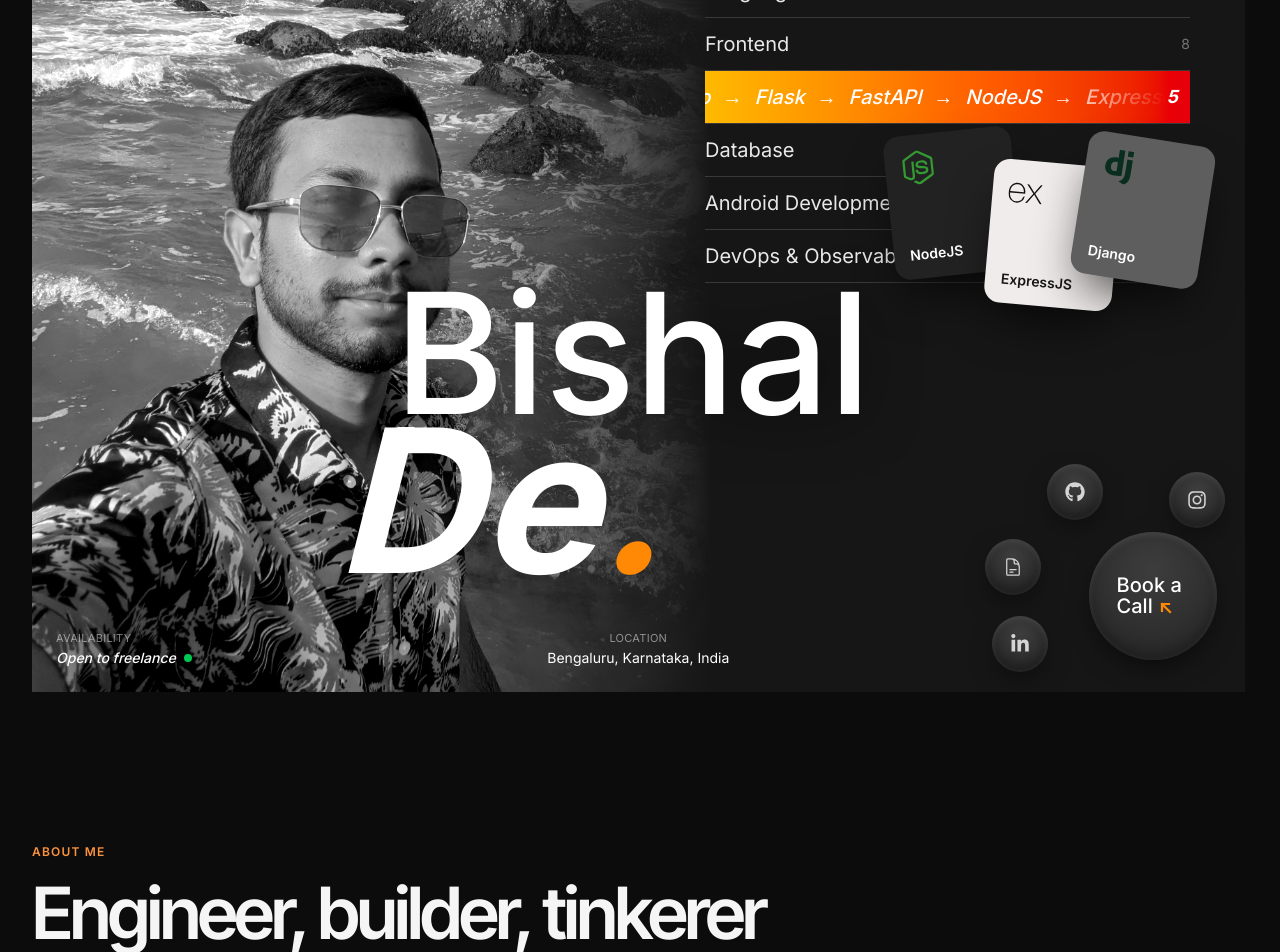
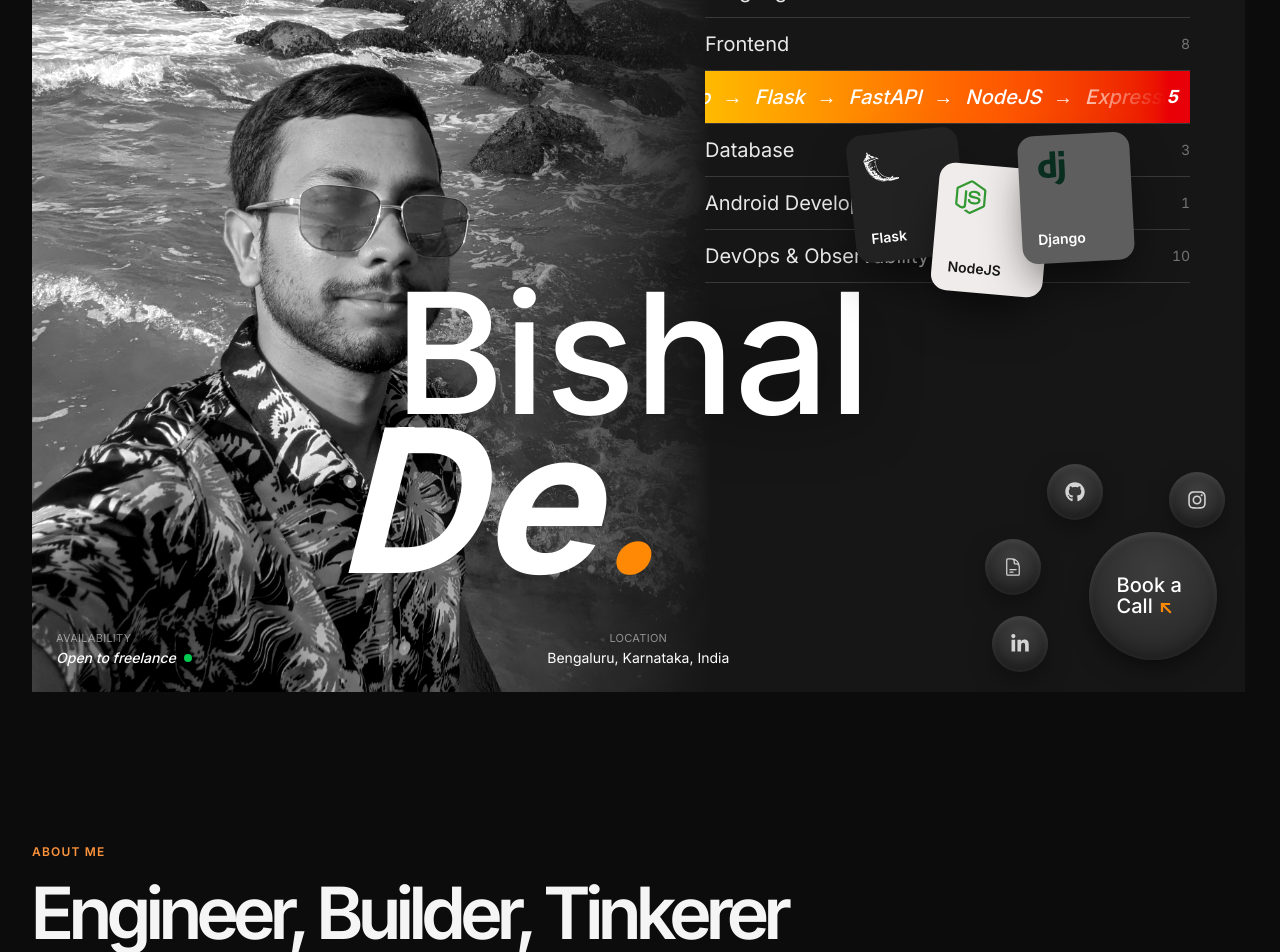
Before and after one commit to bishalde/bishalde.github.io, a Next.js app: page / in a window 1280 px wide. Shown: the part 280-1232 px from the top of the page. Built offline with nearby package versions, Linux system fonts and the light colour scheme.

Commit message:
Pin Node 24.x, expand hero stack tiles, polish About section
- Set engines.node to 24.x (Vercel no longer supports 18.x)
- Hero floating cards: add Next.js/React/HTML/CSS, Flask, ClickHouse,
  OpenTelemetry tiles
- About: capitalize title, reverse roles list order

```diff
--- a/app/components/TechIcon.jsx
+++ b/app/components/TechIcon.jsx
@@ -27,6 +27,8 @@ import {
   SiDatadog,
   SiPrometheus,
   SiGrafana,
+  SiClickhouse,
+  SiOpentelemetry,
 } from "react-icons/si";
 import { FaAws } from "react-icons/fa6";
 
@@ -50,6 +52,7 @@ export const iconMap = {
   "FastAPI": { icon: SiFastapi, color: "#009688" },
   "MySQL": { icon: SiMysql, color: "#4479A1" },
   "MongoDB": { icon: SiMongodb, color: "#47A248" },
+  "ClickHouse": { icon: SiClickhouse, color: "#FFCC01" },
   "React Native": { icon: SiReact, color: "#61DAFB" },
   "AWS": { icon: FaAws, color: "#FF9900" },
   "Docker": { icon: SiDocker, color: "#2496ED" },
@@ -60,6 +63,7 @@ export const iconMap = {
   "Datadog": { icon: SiDatadog, color: "#632CA6" },
   "Prometheus": { icon: SiPrometheus, color: "#E6522C" },
   "Grafana Stack": { icon: SiGrafana, color: "#F46800" },
+  "OpenTelemetry": { icon: SiOpentelemetry, color: "#F5A800" },
 };
 
 export default function TechIcon({ name, size = 20, showLabel = true, className = "" }) {
--- a/app/data.js
+++ b/app/data.js
@@ -48,7 +48,7 @@ export const profile = {
       "SvelteKit",
     ],
     Backend: ["NodeJS", "ExpressJS", "Django", "Flask", "FastAPI"],
-    Database: ["MySQL", "MongoDB"],
+    Database: ["ClickHouse", "MySQL", "MongoDB"],
     "Android Development": ["React Native"],
     "DevOps & Observability": [
       "AWS",
@@ -60,6 +60,7 @@ export const profile = {
       "Datadog",
       "Prometheus",
       "Grafana Stack",
+      "OpenTelemetry",
     ],
   },
   experience: [
--- a/app/sections/About.jsx
+++ b/app/sections/About.jsx
@@ -48,7 +48,7 @@ export default function About() {
   const isInView = useInView(ref, { once: true, margin: "-100px" });
 
   return (
-    <Section id="about" eyebrow="About Me" title="Engineer, builder, tinkerer">
+    <Section id="about" eyebrow="About Me" title="Engineer, Builder, Tinkerer">
       <div ref={ref} className="grid gap-16 lg:grid-cols-[1.4fr_1fr] lg:gap-24">
         <div>
           <motion.p
@@ -81,7 +81,7 @@ export default function About() {
             transition={{ duration: 0.8, delay: 0.3 }}
             className="mt-10 divide-y divide-white/10 border-y border-white/10"
           >
-            {profile.roles.map((role, i) => (
+            {[...profile.roles].reverse().map((role, i) => (
               <li key={role} className="group flex items-center justify-between py-3.5">
                 <span className="text-lg text-white/85 transition-colors group-hover:text-white">{role}</span>
                 <span className="text-xs tabular-nums text-white/30">{String(i + 1).padStart(2, "0")}</span>
--- a/app/sections/Hero.jsx
+++ b/app/sections/Hero.jsx
@@ -12,6 +12,14 @@ import { profile } from "../data";
 const ease = [0.16, 1, 0.3, 1];
 
 const categories = Object.entries(profile.skills).map(([name, items]) => ({ name, items }));
+
+// Tech shown as floating cards when a category is active (defaults to its first three).
+const featured = {
+  Frontend: ["NextJS", "ReactJS", "HTML", "CSS"],
+  Backend: ["Flask", "NodeJS", "Django"],
+  Database: ["ClickHouse", "MySQL", "MongoDB"],
+  "DevOps & Observability": ["AWS", "Kubernetes", "Grafana Stack", "OpenTelemetry"],
+};
 const totalSkills = categories.reduce((sum, c) => sum + c.items.length, 0);
 
 const companies = profile.experience.map((job) => job.company).slice(0, 3);
@@ -64,19 +72,21 @@ function StackRow({ category, active, onEnter }) {
 
 const cardLayout = [
   { rot: -6, x: "0%", y: "0%", bg: "bg-[#222]", light: false },
-  { rot: 5, x: "33%", y: "18%", bg: "bg-[#f1ecec]", light: true },
-  { rot: 9, x: "63%", y: "4%", bg: "bg-[#5e5e5e]", light: false },
+  { rot: 5, x: "25%", y: "20%", bg: "bg-[#f1ecec]", light: true },
+  { rot: -3, x: "50%", y: "2%", bg: "bg-[#5e5e5e]", light: false },
+  { rot: 9, x: "74%", y: "16%", bg: "bg-[#2e2e2e]", light: false },
 ];
 
 function FloatingCards({ category }) {
   return (
-    <div className="pointer-events-none absolute right-0 top-[62%] hidden h-44 w-[62%] lg:block">
+    <div className="pointer-events-none absolute right-0 top-[62%] hidden h-44 w-[70%] lg:block">
       <AnimatePresence mode="popLayout">
-        {category.items.slice(0, 3).map((name, i) => {
+        {(featured[category.name] || category.items.slice(0, 3)).map((name, i) => {
           const tech = iconMap[name];
           const Icon = tech?.icon;
           const l = cardLayout[i];
           const color = tech?.color === "#ffffff" && l.light ? "#111" : tech?.color;
+          const label = name === "Grafana Stack" ? "Grafana" : name;
           return (
             <motion.div
               key={category.name + name}
@@ -85,11 +95,11 @@ function FloatingCards({ category }) {
               exit={{ opacity: 0, y: -10, scale: 0.9 }}
               transition={{ duration: 0.5, delay: i * 0.06, ease }}
               style={{ left: l.x, top: l.y }}
-              className={`absolute flex h-36 w-32 flex-col justify-between rounded-2xl p-4 shadow-[0_24px_48px_-12px_rgba(0,0,0,0.7)] ${l.bg}`}
+              className={`absolute flex h-32 w-28 flex-col justify-between rounded-2xl p-4 shadow-[0_24px_48px_-12px_rgba(0,0,0,0.7)] ${l.bg}`}
             >
               {Icon ? <Icon size={34} style={{ color }} /> : <span />}
               <span className={`text-sm font-semibold leading-tight ${l.light ? "text-neutral-900" : "text-white"}`}>
-                {name}
+                {label}
               </span>
             </motion.div>
           );
--- a/package.json
+++ b/package.json
@@ -2,6 +2,9 @@
   "name": "portfolio",
   "version": "0.1.0",
   "private": true,
+  "engines": {
+    "node": "24.x"
+  },
   "scripts": {
     "dev": "next dev --turbopack",
     "build": "next build",
```
